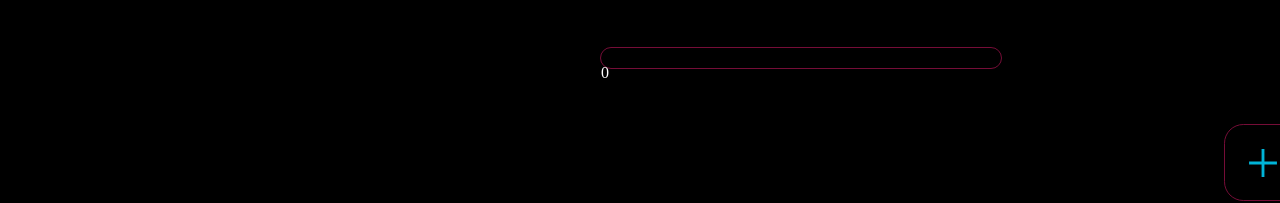
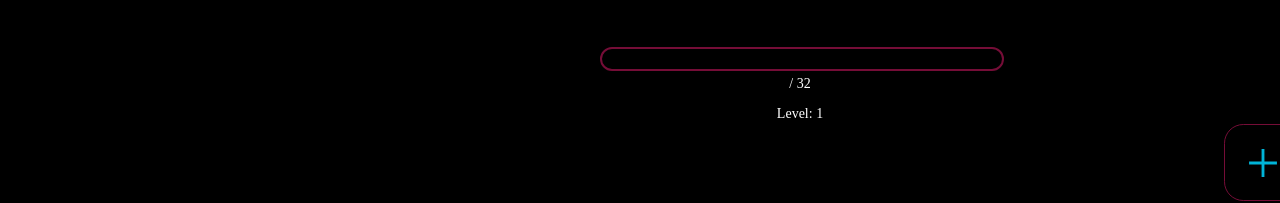
Before and after one commit to ArcticAlice/skill_builder, a React (Vite) app: page / in a window 1280 px wide. Shown: the part 548-751 px from the top of the page. Built offline with nearby package versions, Linux system fonts and the light colour scheme.

Commit message:
something

```diff
--- a/src/Components/ExperienceBar.jsx
+++ b/src/Components/ExperienceBar.jsx
@@ -1,25 +1,67 @@
-import React, {useState} from "react";
+import React, { useState, useEffect } from "react";
 
 function ExperienceBar({ x, y }) {
 
-    const[expDisplay, setExpDisplay] = useState(JSON.parse(localStorage.getItem("userExp")) || 0)
+    const [level, setLevel] = useState(JSON.parse(localStorage.getItem("userLvl")) || 1);
+    const [requiredExp, setRequiredExp] = useState(Math.pow(level + 1, 5));
+    const [exp, setExp] = useState(JSON.parse(localStorage.getItem("userExp")));
 
-    const barStyle = {
+    useEffect(() => {
+        if (exp >= requiredExp) {
+            setLevel((l) => l + 1);
+            setRequiredExp(Math.pow(level + 2, 5));
+            setExp((e) => e - Math.pow(level, 5));
+            localStorage.setItem("userLvl", JSON.stringify(level));
+            localStorage.setItem("userExp", JSON.stringify(exp));
+        }
+    }, [exp, requiredExp, level]);
+
+
+    const style = {
+        position: "absolute",
+        top: y,
+        left: x,
+        height: "100px",
+        width: "400px"
+    }
+
+    const barContainerStyle = {
         zIndex: "3",
         width: "400px",
         height: "20px",
-        border: "1px solid #750D37",
+        border: "2px solid #750D37",
         borderRadius: "15px",
-        position: "absolute",
-        left: x,
-        top: y,
-    }
+        backgroundColor: "black",
+        overflow: "hidden",
+    };
+
+    const fillStyle = {
+        height: "100%",
+        width: `${(exp / requiredExp) * 100}%`,
+        backgroundColor: "#750D37",
+        transition: "width 0.3s ease-in-out",
+    };
+
+    const textStyle = {
+        color: "white",
+        fontSize: "14px",
+        textAlign: "center",
+        marginTop: "5px",
+    };
 
     return (
-        <div style={barStyle}>
-            <p style={{color: "white"}}>{expDisplay}</p>
+        <div style={style}>
+
+            <div style={barContainerStyle}>
+                <div style={fillStyle}></div>
+            </div>
+            <p style={textStyle}>
+                {exp} / {requiredExp}
+            </p>
+            <p style={textStyle}>Level: {level}</p>
+
         </div>
-    )
+    );
 }
 
-export default ExperienceBar
+export default ExperienceBar;
--- a/src/Components/PopUp.jsx
+++ b/src/Components/PopUp.jsx
@@ -1,4 +1,5 @@
 import React, { useState } from "react";
+import X from "../assets/X";
 
 function PopUp({ show, onClose, onSave }) {
     const [task, setTask] = useState("");
@@ -10,7 +11,7 @@ function PopUp({ show, onClose, onSave }) {
         display: "inline-block",
         width: "10px",
         height: "10px",
-        border: "1px solid #48CAE4",
+        border: "1px solid #87C38F",
         borderRadius: "50%",
         cursor: "pointer",
         left: "5%",
@@ -22,7 +23,7 @@ function PopUp({ show, onClose, onSave }) {
         display: "inline-block",
         width: "10px",
         height: "10px",
-        border: "1px solid #00B4D8",
+        border: "1px solid #FBBFCA",
         borderRadius: "50%",
         cursor: "pointer",
         left: "15%",
@@ -34,7 +35,7 @@ function PopUp({ show, onClose, onSave }) {
         display: "inline-block",
         width: "10px",
         height: "10px",
-        border: "1px solid #03045E",
+        border: "1px solid #A663CC",
         borderRadius: "50%",
         cursor: "pointer",
         left: "25%",
@@ -50,26 +51,25 @@ function PopUp({ show, onClose, onSave }) {
         }
         onSave({ taskName: task, taskColor: selectedColor, experience: exp });
         setTask("");
-        setSelectedColor("#ffafcc");
         onClose();
     };
 
     const handleColorChange = (index, color) => {
-        setCircleStyleEasy((c) => ({ ...c, backgroundColor: "white" }));
-        setCircleStyleMed((c) => ({ ...c, backgroundColor: "white" }));
-        setCircleStyleHard((c) => ({ ...c, backgroundColor: "white" }));
+        setCircleStyleEasy((c) => ({ ...c, backgroundColor: "black" }));
+        setCircleStyleMed((c) => ({ ...c, backgroundColor: "black" }));
+        setCircleStyleHard((c) => ({ ...c, backgroundColor: "black" }));
 
         setSelectedColor(color);
 
         if (index === 0) {
             setCircleStyleEasy((c) => ({ ...c, backgroundColor: color }));
-            setExp(100);
+            setExp(5);
         } else if (index === 1) {
             setCircleStyleMed((c) => ({ ...c, backgroundColor: color }));
-            setExp(250);
+            setExp(15);
         } else {
             setCircleStyleHard((c) => ({ ...c, backgroundColor: color }));
-            setExp(500);
+            setExp(50);
         }
     };
 
@@ -91,24 +91,12 @@ function PopUp({ show, onClose, onSave }) {
         border: "1px solid #750D37"
     };
 
-    const closeButtonStyle = {
-        position: "absolute",
-        top: "3%",
-        left: "1%",
-        backgroundColor: "transparent",
-        color: "#bde0fe",
-        border: "none",
-        fontWeight: "900",
-        fontSize: "16px",
-        cursor: "pointer"
-    };
-
     const saveButtonStyle = {
         position: "absolute",
-        top: "76%",
+        top: "75%",
         left: "87%",
-        backgroundColor: "#0077B6",
-        color: "#FFF",
+        backgroundColor: "#00B4D8",
+        color: "white",
         border: "none",
         padding: "8px 12px",
         borderRadius: "4px",
@@ -126,14 +114,12 @@ function PopUp({ show, onClose, onSave }) {
         border: "none",
         outline: "none",
         backgroundColor: "black",
-        color: "#bde0fe"
+        color: "#00B4D8"
     };
 
     return (
         <div style={popUpStyle}>
-            <button style={closeButtonStyle} onClick={onClose}>
-                X
-            </button>
+            <X onClick={onClose}/>
             <textarea
                 style={textareaStyle}
                 placeholder="Enter Task!"
@@ -142,15 +128,15 @@ function PopUp({ show, onClose, onSave }) {
             />
             <div
                 style={circleStyleEasy}
-                onClick={() => handleColorChange(0, "#00B4D8")}
+                onClick={() => handleColorChange(0, "#87C38F")}
             ></div>
             <div
                 style={circleStyleMed}
-                onClick={() => handleColorChange(1, "#00B4D8")}
+                onClick={() => handleColorChange(1, "#FBBFCA")}
             ></div>
             <div
                 style={circleStyleHard}
-                onClick={() => handleColorChange(2, "#03045E")}
+                onClick={() => handleColorChange(2, "#A663CC")}
             ></div>
             <button style={saveButtonStyle} onClick={handleSave}>
                 Save
--- a/src/Pages/TaskPage.jsx
+++ b/src/Pages/TaskPage.jsx
@@ -29,7 +29,7 @@ function PlusButton({ tap }) {
 function TaskTemplate({ taskName, taskColor, complete, experience }) {
 
     const completeButton = {
-        border: "1px solid #00B4D8",
+        border: `1px solid ${taskColor}`,
         width: "15px",
         height: "15px",
         display: "inline-block",
@@ -42,7 +42,7 @@ function TaskTemplate({ taskName, taskColor, complete, experience }) {
         height: "5vh",
         padding: "5px",
         paddingLeft: "20px",
-        border: "1px solid #750D37",
+        border: "1px solid #00B4D8",
         marginBottom: "10px",
         borderRadius: "5px",
         display: "grid",
@@ -56,7 +56,7 @@ function TaskTemplate({ taskName, taskColor, complete, experience }) {
         padding: "0",
         margin: "0",
         letterSpacing: "2px",
-        color: "white",
+        color: taskColor,
     };
 
     return (
--- /dev/null
+++ b/src/assets/X.jsx
@@ -0,0 +1,26 @@
+function X({ width = "20px", height = "25px", color = "#750D37", stroke = "white", strokeWidth = 1, ...props }) {
+
+    const style = {
+        position: "absolute",
+        top: "3%",
+        left: "1%",
+        cursor: "pointer"
+    }
+
+    return (
+        <svg style={style}
+            xmlns="http://www.w3.org/2000/svg"
+            width={width}
+            height={height}
+            viewBox="0 -960 960 960"
+            fill={color}
+            stroke={stroke}
+            strokeWidth={strokeWidth}
+            {...props} // Spread additional props, including onClick
+        >
+            <path d="m256-200-56-56 224-224-224-224 56-56 224 224 224-224 56 56-224 224 224 224-56 56-224-224-224 224Z"/>
+        </svg>
+    );
+}
+
+export default X;
```
